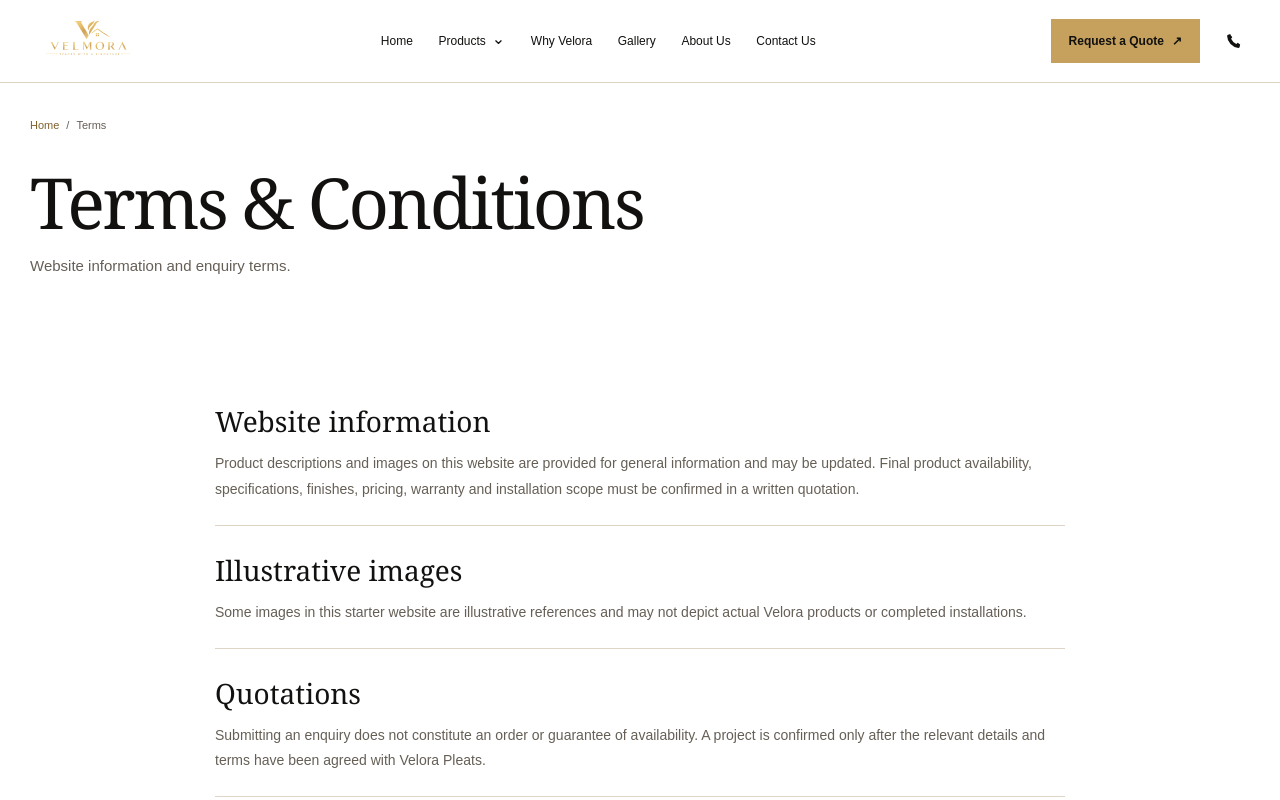
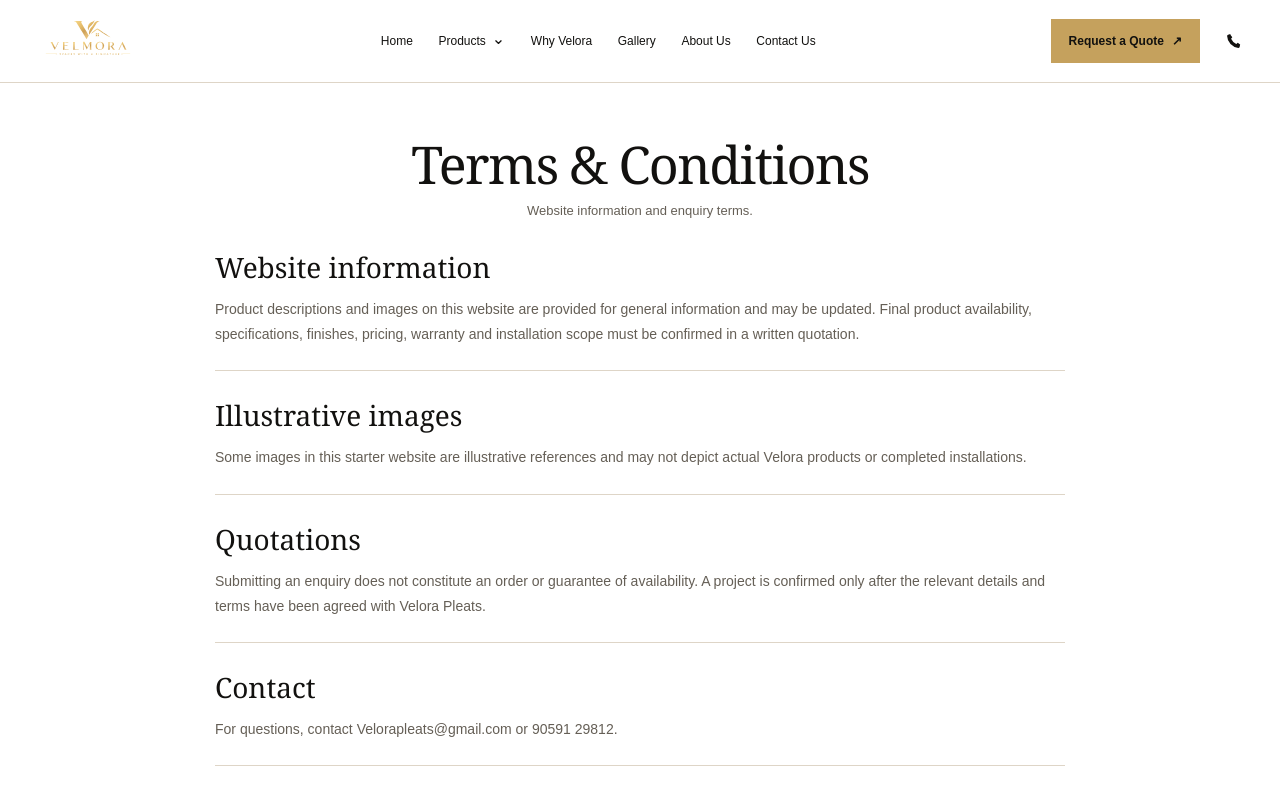
Before and after one commit to rohitkumar91131/velora-pleats, a Next.js app: page /terms in a window 1280 px wide. Shown: the top 800 px of the page. Built offline with nearby package versions, Linux system fonts and the light colour scheme.

Commit message:
Refine terms page layout

```diff
--- a/app/terms/page.tsx
+++ b/app/terms/page.tsx
@@ -5,5 +5,5 @@ import site from "@/lib/lib.json";
 export const metadata: Metadata = site.pages.terms.seo;
 
 export default function TermsRoute() {
-  return <LegalContentPage data={site.pages.terms} />;
+  return <LegalContentPage data={site.pages.terms} compact />;
 }
```
